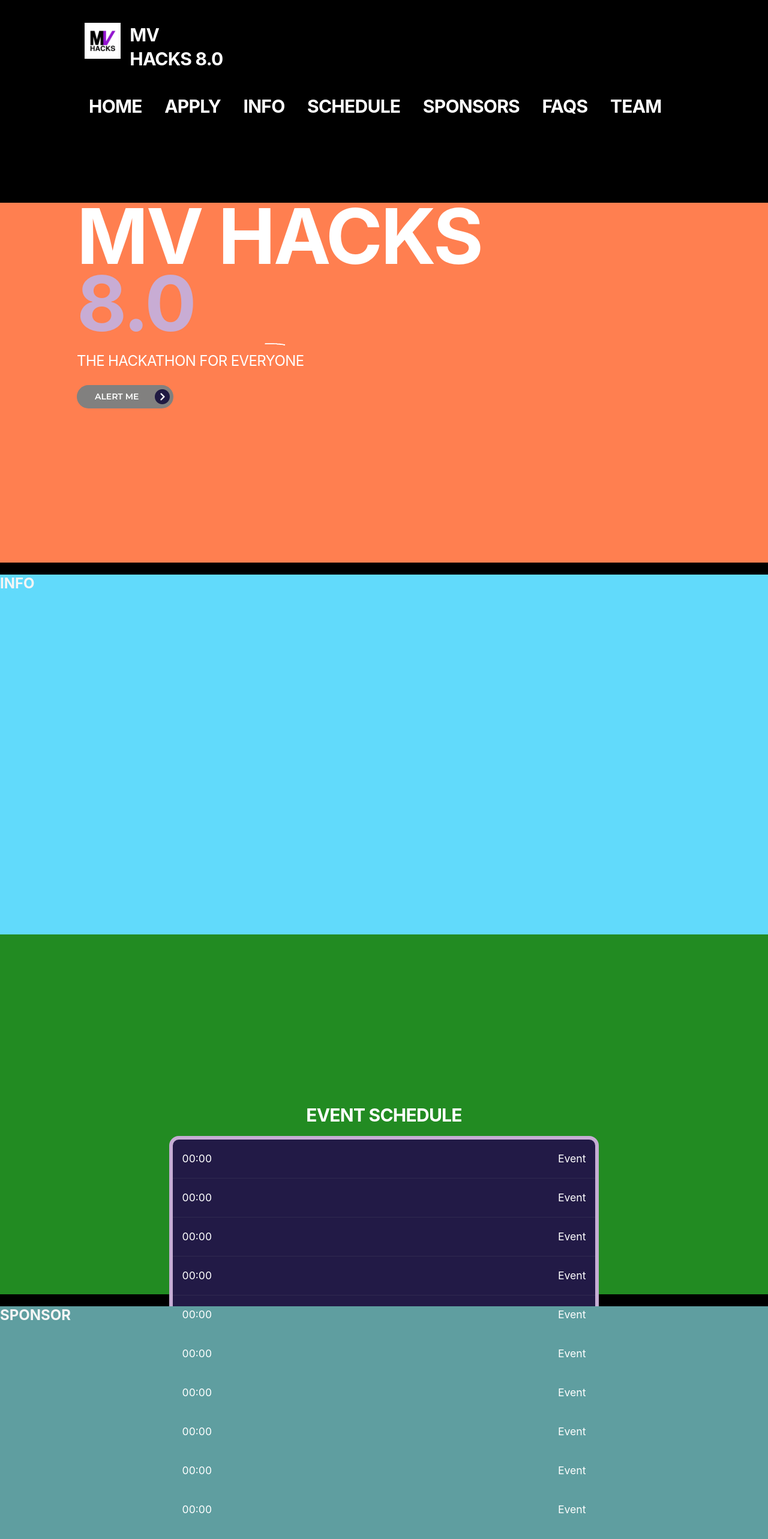
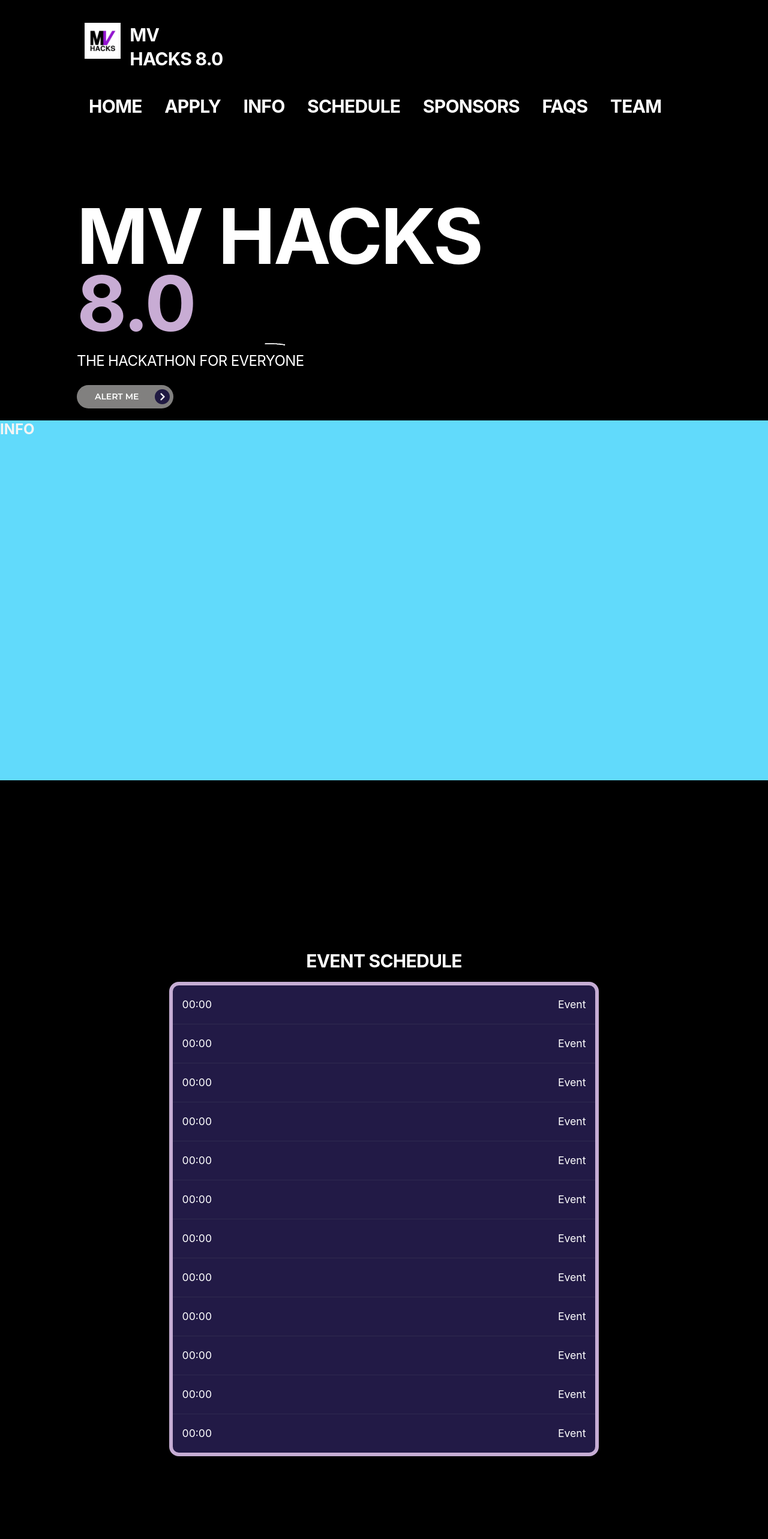
Before and after one commit to mvhacks/website-9.0, a React (Create React App) app: page / in a window 1280 px wide. Shown: the top 2566 px of the page at 60% size. Built offline with nearby package versions, Linux system fonts and the light colour scheme.

Commit message:
update App.tsx

```diff
--- a/src/App.css
+++ b/src/App.css
@@ -43,8 +43,8 @@ h2 {
 }
 
 .home {
-  height: 600px;
-  background-color:coral;
+  /* height: 600px; */
+  /* background-color:coral; */
 }
 
 .info {
@@ -53,8 +53,8 @@ h2 {
 }
 
 .schedule {
-  height: 600px;
-  background-color:forestgreen
+  /* height: 600px; */
+  /* background-color:forestgreen */
 }
 
 .sponsor {
@@ -63,8 +63,8 @@ h2 {
 }
 
 .faqs {
-  height: 600px;
-  background-color:firebrick;
+  /* height: 600px; */
+  /* background-color:firebrick; */
 }
 
 .team {
```
